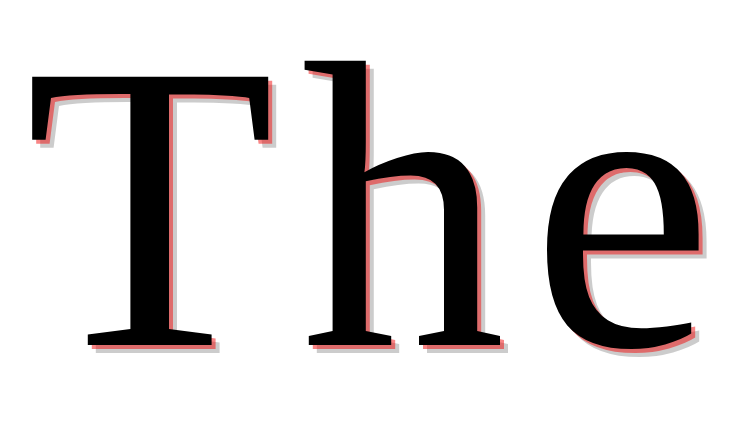
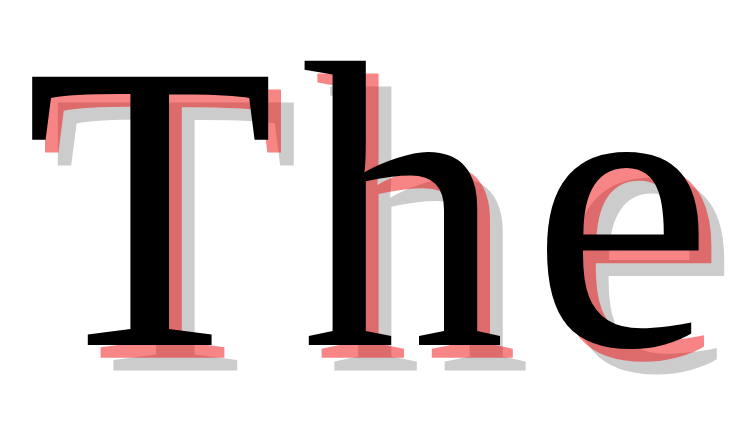
Before and after one commit to IpotaZero/The-Noisy-Days, a website: page asset/page/title/title.html in a window 1280 px wide. Shown: the part 336-776 px from the top of the page, without its empty margins (60-815 px from the left). Drawn offline with Linux system fonts and the light colour scheme; files that its build step writes are made by us from their sources.

Commit message:
タイトルのフォントを変更

```diff
--- a/asset/page/title/title.css
+++ b/asset/page/title/title.css
@@ -8,13 +8,11 @@ h1 {
     font-weight: 100;
     line-height: 0.9em;
 
-    font-family: fraktur;
-
     letter-spacing: 2cqw;
 
     text-shadow:
-        4px 4px 0px rgba(242, 13, 13, 0.5),
-        8px 8px 0px rgba(0, 0, 0, 0.2);
+        1cqw 1cqw 0px rgba(242, 13, 13, 0.5),
+        2cqw 2cqw 0px rgba(0, 0, 0, 0.2);
 }
 
 .options {
```
